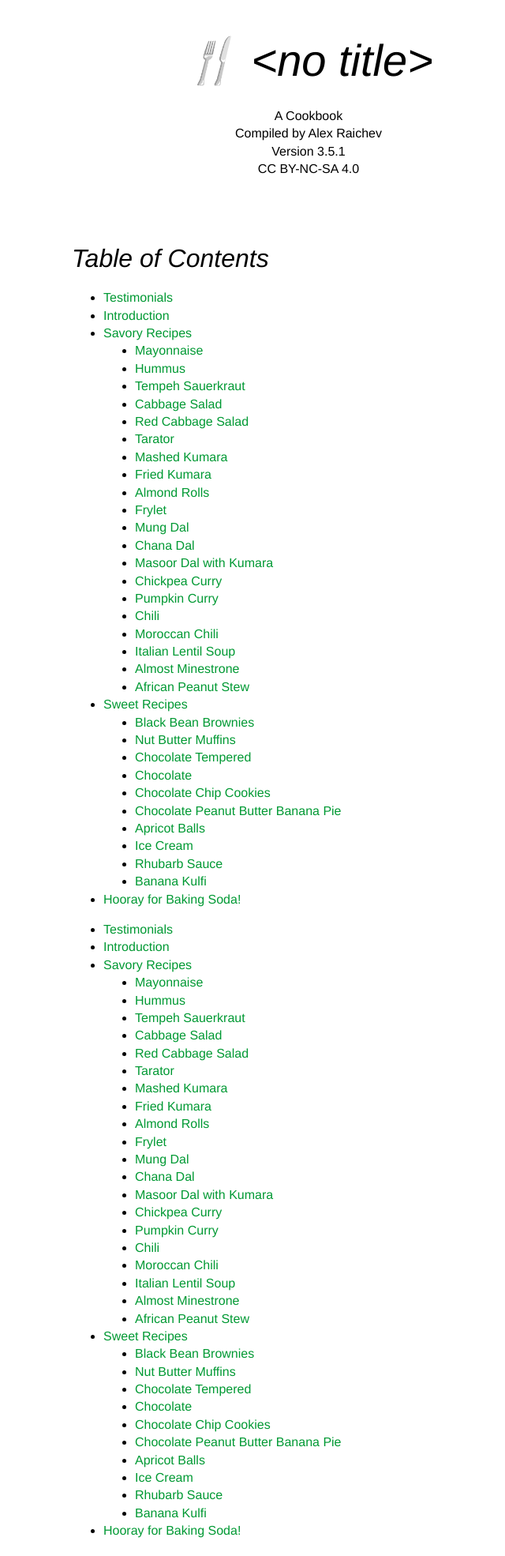
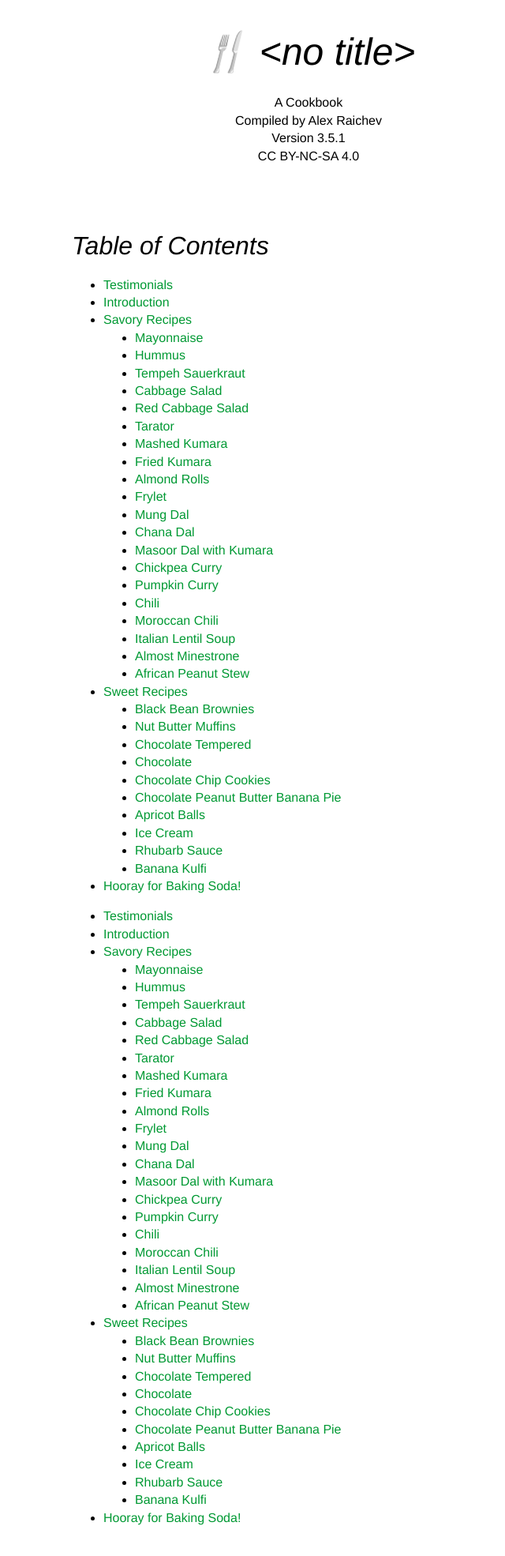
Before and after one commit to araichev/vegehead, a Sphinx documentation site: the page built from docs/index.rst, in a window 1280 px wide. Shown: the whole page at 79% size, without its empty margins (249-889 px from the left). Built offline with Sphinx 7.4.7, drawn with Linux system fonts in a browser that asks for light colours.

Commit message:
Shrank header for small screens

```diff
--- a/docs/_static/my-style.css
+++ b/docs/_static/my-style.css
@@ -25,7 +25,7 @@ h2 {
 }
 #header h1 {
     font-weight: normal;
-    font-size: 350%;
+    font-size: 300%;
     font-style: italic;
     page-break-before: avoid;
     margin-bottom: 20px;
```
